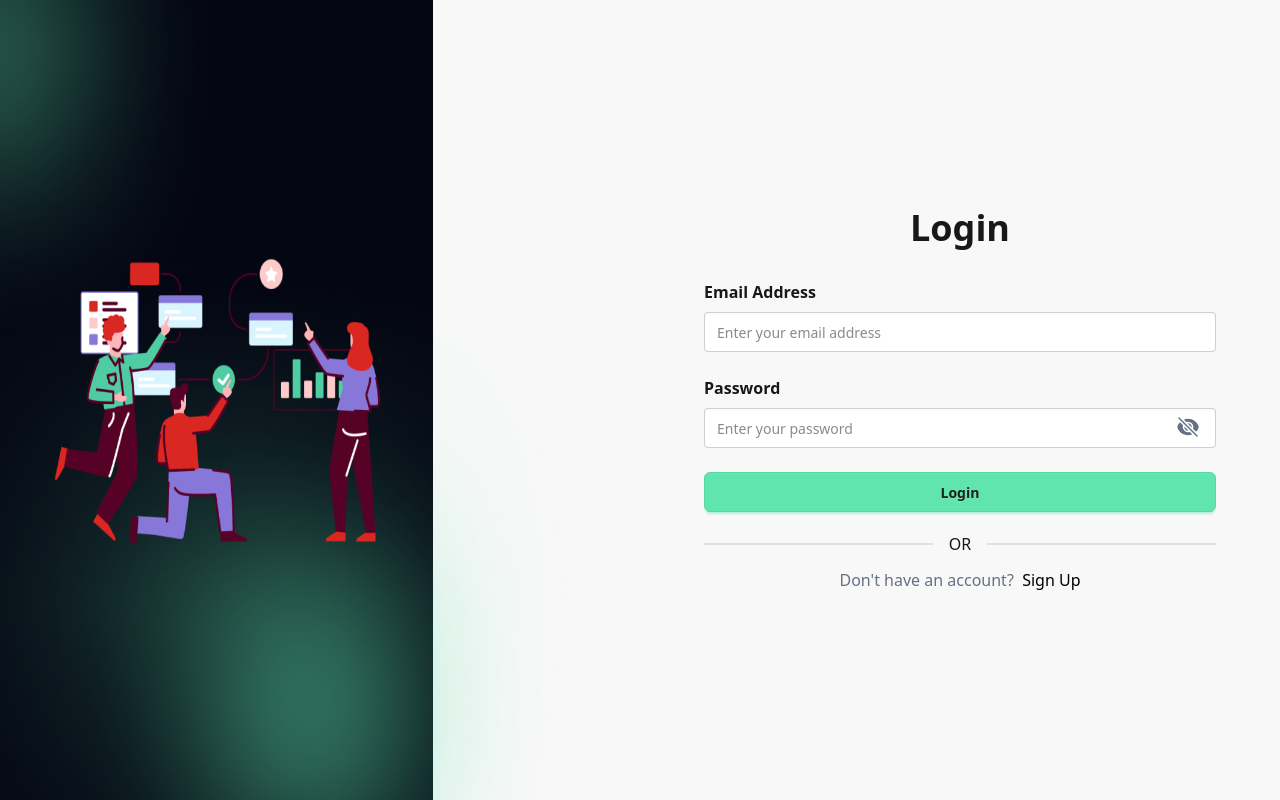
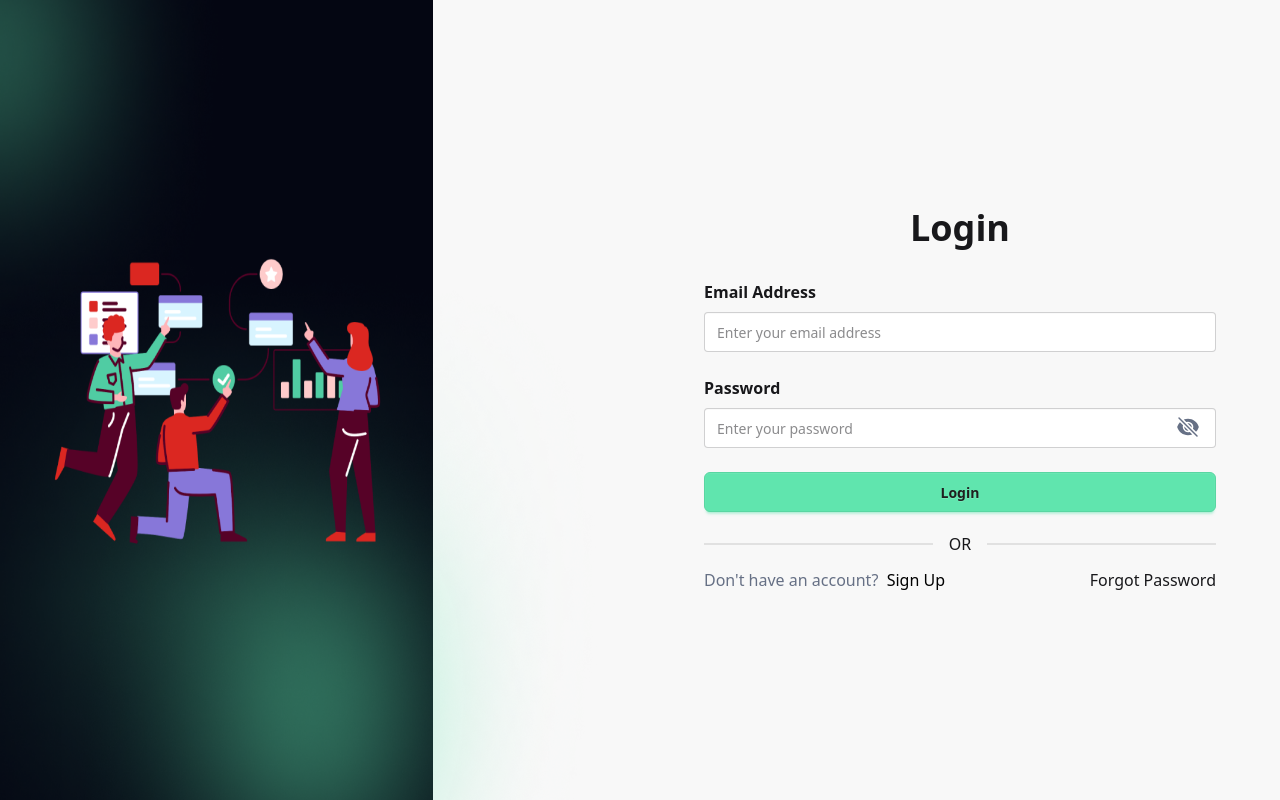
Before and after one commit to misbahulhoq/tasko, a Next.js app: page /login in a window 1280 px wide. Built offline with nearby package versions, Linux system fonts and the light colour scheme.

Commit message:
added forgot password link in login page

```diff
--- a/src/app/(auth)/login/page.tsx
+++ b/src/app/(auth)/login/page.tsx
@@ -112,12 +112,16 @@ const LoginPage = () => {
           </div>
           <div className="bottom-area-wrapper mx-auto max-w-[550px]">
             <span className="divider">OR</span>
+            <div className="flex items-center justify-between">
               <p className="text-center">
                 Don&apos;t have an account?{"  "} &nbsp;
                 <Link href={"/signup"} className="text-black">
                   Sign Up
                 </Link>
               </p>
+
+              <Link href={"/forgot-password"}>Forgot Password</Link>
+            </div>
           </div>
         </div>
       </div>
```
Lines whose indentation alone changed are shown as unchanged.
